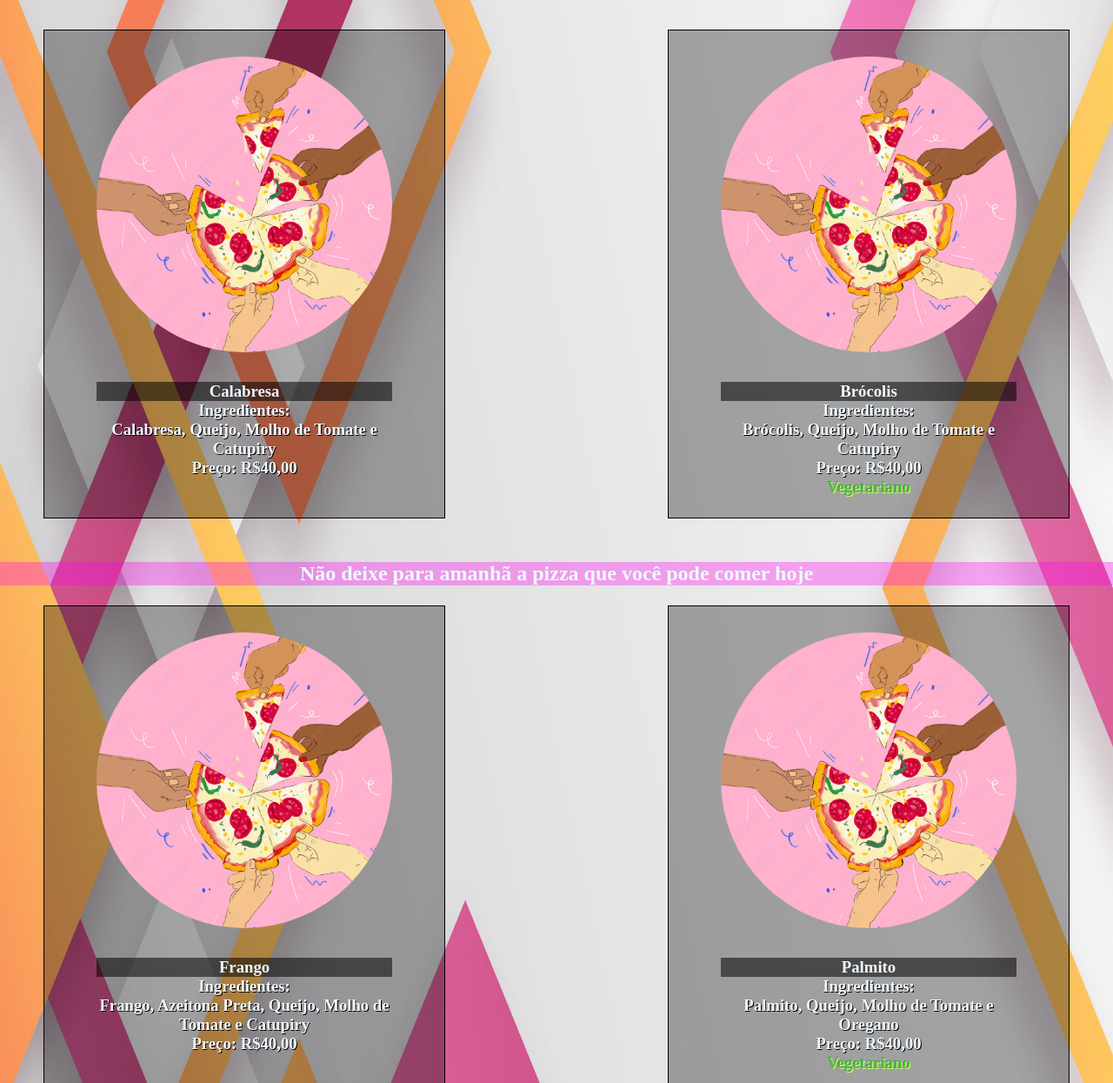
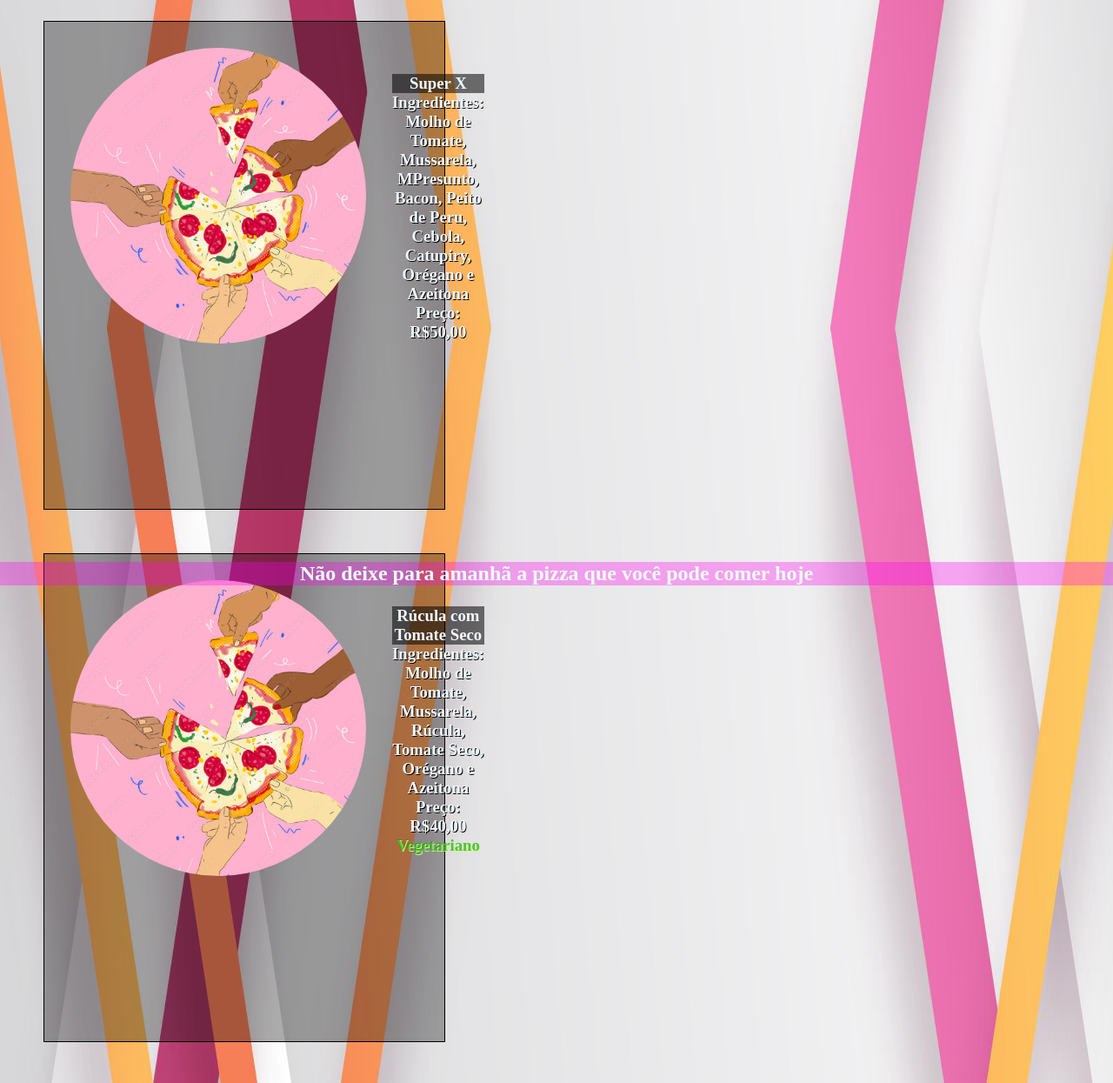
Before and after one commit to euleo11/projeto-labenu, a plain HTML site: page index.html in a window 1280 px wide. Shown: the part 127-1372 px from the top of the page at 87% size. Drawn offline with Linux system fonts and the light colour scheme.

Commit message:
ultimo dia do projeto

```diff
--- a/index.html
+++ b/index.html
@@ -34,52 +34,88 @@
 
     <main>
         <section>
+            <div class="pizzaz">
+                <div class="estilo-menu-de-pizza">
+                    <img class="tamanhoImagem" src="./1000_F_475597806_EgJCJVGKNeVptcI6BN6cHsWeLrdQ6HWg.jpg">
+                    <h3><div id="cardSaboresID" class = "cardSabores">
+                    <p class="efeitoSabor"> Super X </p>
+                     <p class="efeitomain">Ingredientes:</p>
+                     <p class="efeitomain"> Molho de Tomate, Mussarela, MPresunto, Bacon, Peito de Peru, Cebola, Catupiry, Orégano e Azeitona </p>
+                      <p class="efeitomain">Preço: R$50,00</p></div>
+                </div></h3>
+        </div>
+        <div class="pizzaz">
+                <div class="estilo-menu-de-pizza">
+
+                    <img class="tamanhoImagem" src="./1000_F_475597806_EgJCJVGKNeVptcI6BN6cHsWeLrdQ6HWg.jpg">
+                    <h3><div id="cardSaboresID" class = "cardSabores">
+                    <p class="efeitoSabor">Rúcula com Tomate Seco</p>
+                     <p class="efeitomain">Ingredientes:</p>
+                    <p class="efeitomain">Molho de Tomate, Mussarela, Rúcula, Tomate Seco, Orégano e Azeitona </p>
+                    <p class="efeitomain">Preço: R$40,00</p>
+                     <p class="vegan">Vegetariano</p></div>
+                </div></h3>
+        </div>
+        <div class="pizzaz">
+                <div class="estilo-menu-de-pizza">
+                    <img class="tamanhoImagem" src="./1000_F_475597806_EgJCJVGKNeVptcI6BN6cHsWeLrdQ6HWg.jpg">
+                    <h3><div id="cardSaboresID" class = "cardSabores">
+                    <p class="efeitoSabor">Quatro-Queijos</p>
+                     <p class="efeitomain">Ingredientes:</p>
+                    <p class="efeitomain">Molho de Tomate, Mussarela, Catupiry, Parmesão, Gorgonzola, Azeitona e Orégano </p>
+                     <p class="efeitomain">Preço: R$40,00</p></div>
+                     <p class="vegan">Vegetariano</p></div>
+                </div></h3>
+        </div>
+
+
 
 <div class="pizzaz">
-        <div class="div-esquerdo-borda">
+        <div class="estilo-menu-de-pizza">
             <img class="tamanhoImagem" src="./1000_F_475597806_EgJCJVGKNeVptcI6BN6cHsWeLrdQ6HWg.jpg">
             <h3><div id="cardSaboresID" class = "cardSabores">
             <p class="efeitoSabor">Calabresa</p>
              <p class="efeitomain">Ingredientes:</p>
-             <p class="efeitomain"> Calabresa, Queijo, Molho de Tomate e Catupiry </p>
+             <p class="efeitomain"> Calabresa, Mussarela, Molho de Tomate e Catupiry </p>
               <p class="efeitomain">Preço: R$40,00</p></div>
         </div></h3>
 </div>
 <div class="pizzaz">
-        <div class="div-direito-borda">
+        <div class="estilo-menu-de-pizza">
+
             <img class="tamanhoImagem" src="./1000_F_475597806_EgJCJVGKNeVptcI6BN6cHsWeLrdQ6HWg.jpg">
             <h3><div id="cardSaboresID" class = "cardSabores">
             <p class="efeitoSabor">Brócolis</p>
              <p class="efeitomain">Ingredientes:</p>
-            <p class="efeitomain">Brócolis, Queijo, Molho de Tomate e Catupiry </p>
+            <p class="efeitomain">Brócolis, Mussarela, Molho de Tomate e Catupiry </p>
             <p class="efeitomain">Preço: R$40,00</p>
              <p class="vegan">Vegetariano</p></div>
         </div></h3>
 </div>
 <div class="pizzaz">
-        <div class="div-esquerdo-borda">
+        <div class="estilo-menu-de-pizza">
             <img class="tamanhoImagem" src="./1000_F_475597806_EgJCJVGKNeVptcI6BN6cHsWeLrdQ6HWg.jpg">
             <h3><div id="cardSaboresID" class = "cardSabores">
             <p class="efeitoSabor">Frango</p>
              <p class="efeitomain">Ingredientes:</p>
-            <p class="efeitomain">Frango, Azeitona Preta, Queijo, Molho de Tomate e
+            <p class="efeitomain">Frango, Azeitona Preta, Mussarela, Molho de Tomate e
             Catupiry </p>
              <p class="efeitomain">Preço: R$40,00</p></div>
         </div></h3>
 </div>
 <div class="pizzaz">
-        <div class="div-direito-borda">
+        <div class="estilo-menu-de-pizza">
             <img class="tamanhoImagem" src="./1000_F_475597806_EgJCJVGKNeVptcI6BN6cHsWeLrdQ6HWg.jpg">
             <h3><div id="cardSaboresID" class = "cardSabores">
             <p class="efeitoSabor">Palmito</p>
             <p class="efeitomain">Ingredientes:</p>
-            <p class="efeitomain">Palmito, Queijo, Molho de Tomate e Oregano</p>
+            <p class="efeitomain">Palmito, Mussarela, Molho de Tomate e Oregano</p>
             <p class="efeitomain">Preço: R$40,00</p>
              <p class="vegan">Vegetariano</p></div>
         </div></h3>
 </div>
 <div class="pizzaz">
-        <div class="div-esquerdo-borda">
+        <div class="estilo-menu-de-pizza">
             <img class="tamanhoImagem" src="./1000_F_475597806_EgJCJVGKNeVptcI6BN6cHsWeLrdQ6HWg.jpg">
             <h3><div id="cardSaboresID" class = "cardSabores">
             <p class="efeitoSabor">Ninho com Nutella</p>
@@ -89,7 +125,7 @@
         </div></h3>
 </div>
 <div class="pizzaz">
-        <div class="div-direito-borda">
+        <div class="estilo-menu-de-pizza">
             <img class="tamanhoImagem" src="./1000_F_475597806_EgJCJVGKNeVptcI6BN6cHsWeLrdQ6HWg.jpg">
             <h3><div id="cardSaboresID" class = "cardSabores">
             <p class="efeitoSabor">Banana Nevada</p>
--- a/style.css
+++ b/style.css
@@ -81,32 +81,20 @@ footer {
 }
 
 
-.div-esquerdo-borda{
+.estilo-menu-de-pizza{
     color: aliceblue;
     padding: 30px;
     margin-top: 100px;
     background-color: rgba(0, 0, 0, 0.321);
     border: 1px solid black;
-    float: left;
     width: 400px;
     height: 500px;
     text-align: center;
     margin: 50px;
-
+    display: grid;
+    grid-template-columns: 1fr 1fr 1fr;
 }
 
-.div-direito-borda{
-    color: aliceblue;
-    padding: 30px;
-    margin-top: 100px;
-    background-color: rgba(0, 0, 0, 0.321);
-    border: 1px solid black;
-    float: right;
-    width: 400px;
-    height: 500px;
-    text-align: center;
-    margin: 50px;
-}
 
 .logo{
     width: 75px;
```
